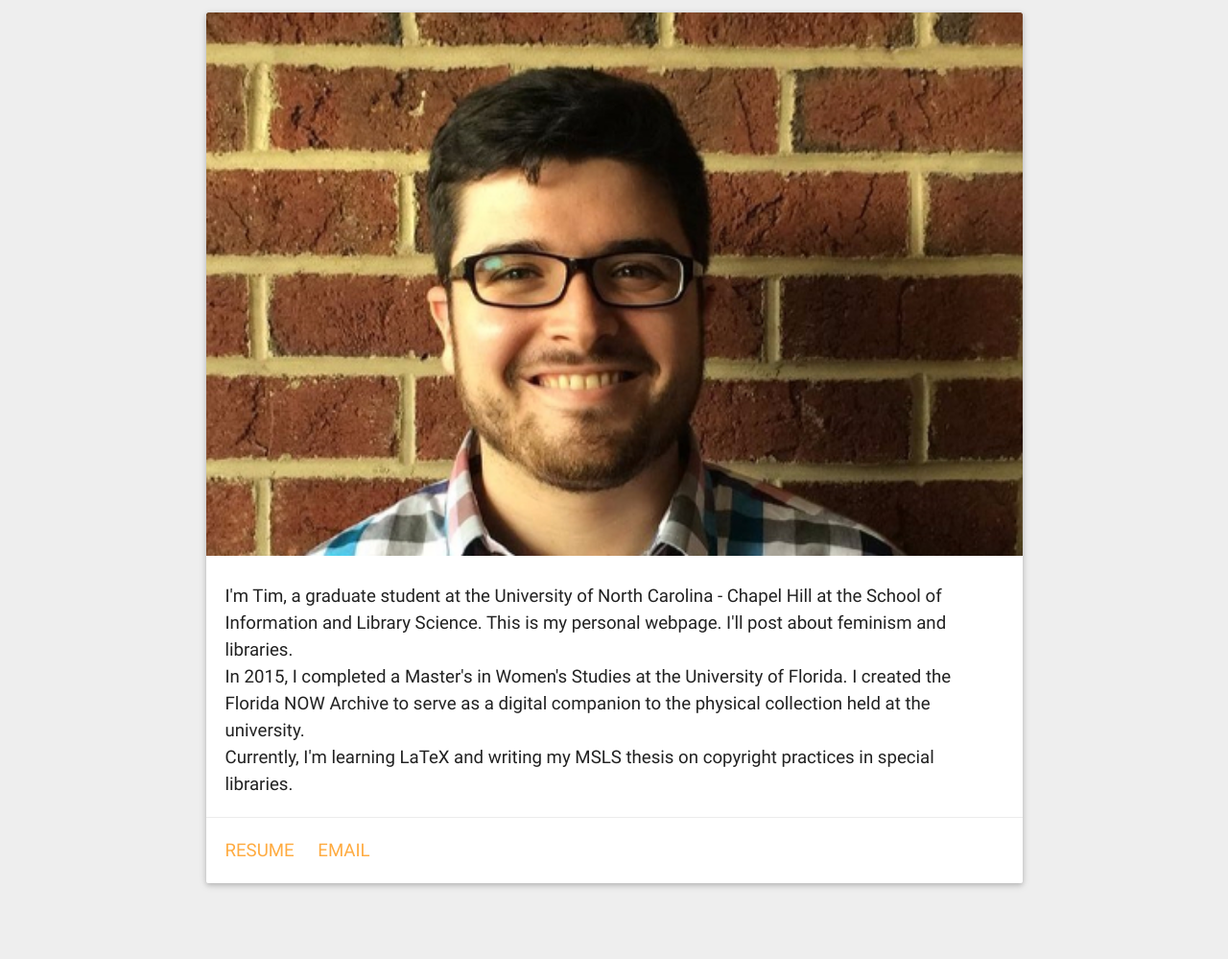
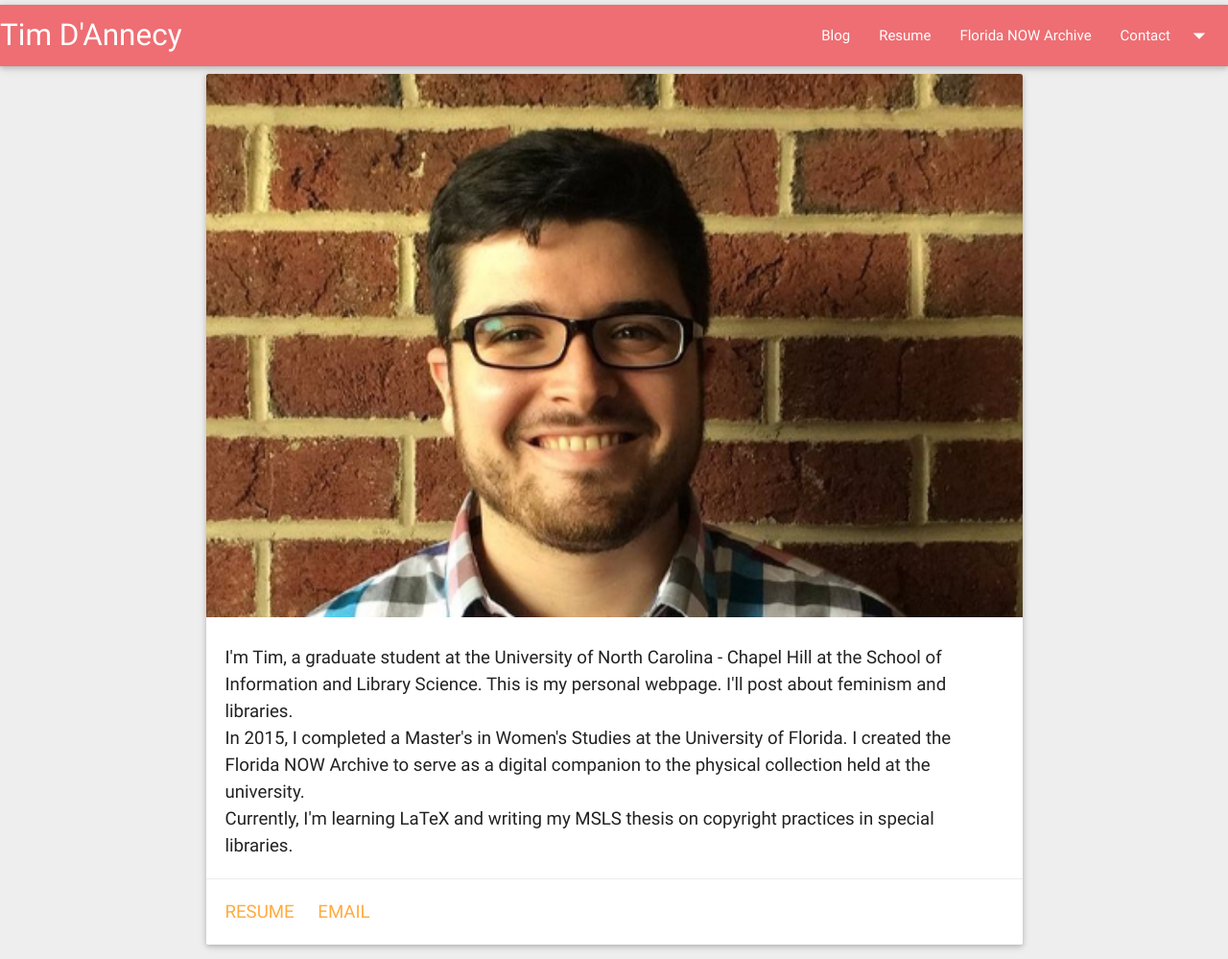
Before and after one commit to tdannecy/tdannecy.github.io, a Jekyll site: the page built from index.html, in a window 1280 px wide. Shown: the whole page at 96% size. Built offline with Jekyll 4.4.1, drawn with Linux system fonts in a browser that asks for light colours; nearby versions of some CDN libraries; before the commit the page ends 935 px from its top, so only the background shows below that.

Commit message:
Anotha one

```diff
--- a/_includes/topnavbar.html
+++ b/_includes/topnavbar.html
@@ -2,7 +2,20 @@
 <ul id="social-dropdown" class="dropdown-content">
   <li><a href="http://linkedin.com/in/tdannecy">LinkedIn</a></li>
   <li><a href="http://facebook.com/tdannecy">Facebook</a></li>
+	<li><a href="mailto:tdannecy@gmail.com">Email</a></li>
 </ul>
+
+<nav>
+  <div class="nav-wrapper">
+    <a href="/index.html" class="brand-logo">Tim D'Annecy</a>
+    <ul class="right hide-on-med-and-down">
+      <li><a href="/blog.html">Blog</a></li>
+			<li><a href="/resume.pdf">Resume</a></li>
+      <li><a href="http://flnowarchive.org">Florida NOW Archive</a></li>
+      <li><a class="dropdown-button" href="#!" data-activates="dropdown1">Contact<i class="material-icons right">arrow_drop_down</i></a></li>
+    </ul>
+  </div>
+</nav>
 
 <!-- <div class="navbar-fixed">
 	<nav class="top-nav">
```
